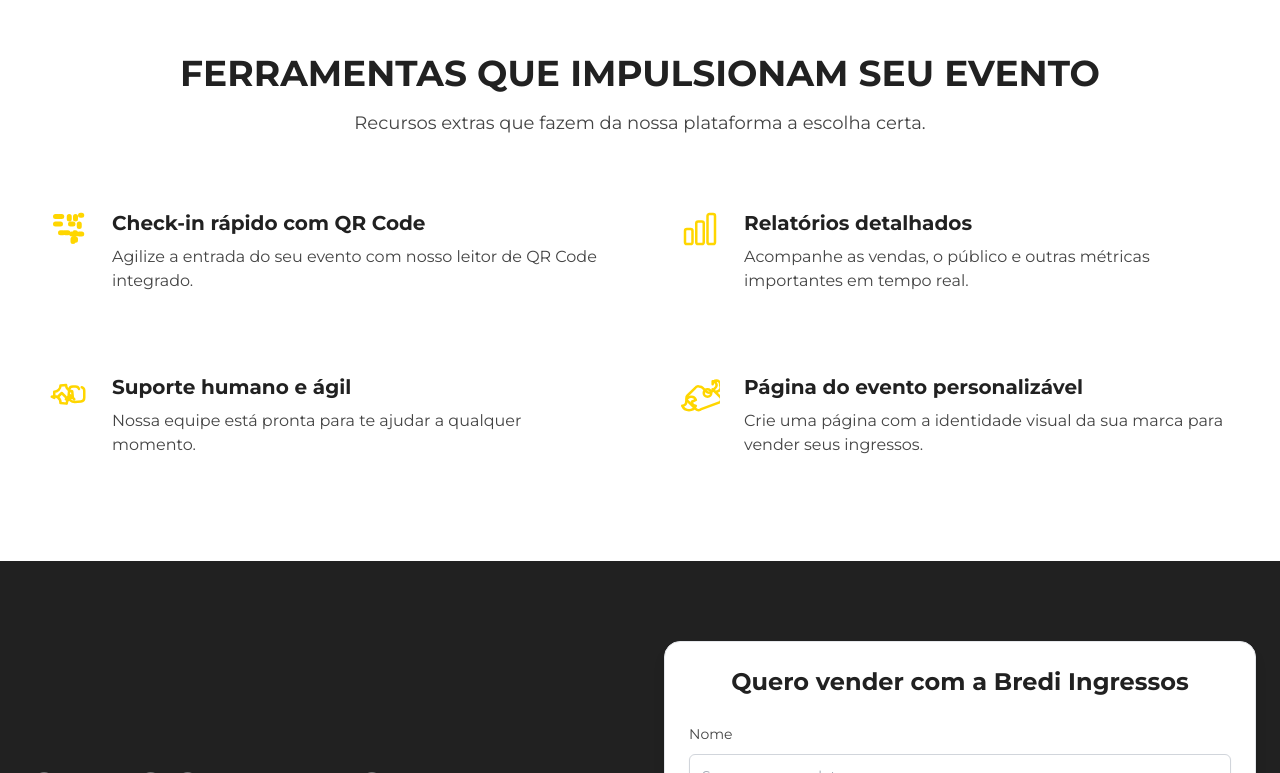
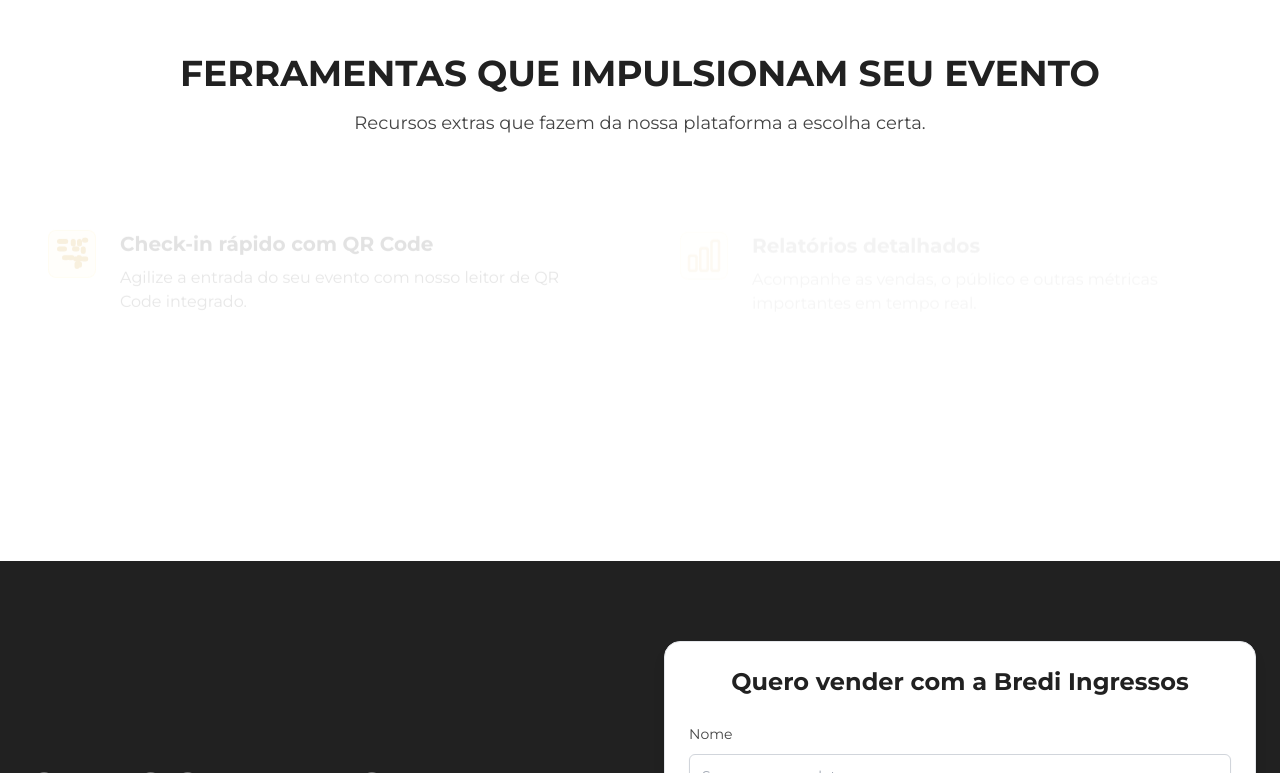
Before and after one commit to wagnermontezuma/lp-bredi-ingrssos-frontend-v1, a Next.js app: page / in a window 1280 px wide. Shown: the part 10881-11654 px from the top of the page. Built offline with nearby package versions, Linux system fonts and the light colour scheme.

Commit message:
feat: animate ferramentas feature section

```diff
--- a/src/app/(site)/globals.css
+++ b/src/app/(site)/globals.css
@@ -27,4 +27,43 @@ body {
     margin-left: 0.25rem;
     animation: pisca-cursor 1s infinite;
   }
+
+  .feature-item[data-reveal] {
+    opacity: 0;
+    transform: translateY(24px);
+    will-change: transform, opacity;
+  }
+
+  .feature-icon {
+    background: rgba(250, 204, 21, 0.12);
+    color: #ca8a04;
+    box-shadow: inset 0 0 0 1px rgba(250, 204, 21, 0.35);
+    transition: transform 0.35s cubic-bezier(0.22, 1, 0.36, 1),
+      box-shadow 0.35s ease,
+      filter 0.35s ease;
+    transform: translate3d(calc(var(--mx, 0px)), calc(var(--my, 0px)), 0);
+  }
+
+  @media (hover: hover) {
+    .feature-item:hover .feature-icon {
+      transform: translate3d(calc(var(--mx, 0px)), calc(var(--my, 0px)), 0)
+        translateY(-2px) scale(1.03);
+      box-shadow: inset 0 0 0 1px rgba(250, 204, 21, 0.55),
+        0 6px 18px rgba(250, 204, 21, 0.2);
+      filter: saturate(1.05);
+    }
+  }
 }
+
+@media (prefers-reduced-motion: reduce) {
+  .feature-item[data-reveal] {
+    transition: none !important;
+    transform: none !important;
+    opacity: 1 !important;
+  }
+
+  .feature-icon {
+    transition: none !important;
+    transform: none !important;
+  }
+}
--- a/src/components/sections/Features.tsx
+++ b/src/components/sections/Features.tsx
@@ -1,4 +1,108 @@
+"use client";
+
+import { type ReactNode, useEffect, useRef } from "react";
+
 import { ChartBarIcon, ChatBubbleLeftRightIcon, PaintBrushIcon, QrCodeIcon } from "@/components/icons/FeatureIcons";
+
+function FerramentasSectionEnhancer({ children }: { children: ReactNode }) {
+  const sectionRef = useRef<HTMLElement>(null);
+
+  useEffect(() => {
+    const sec = sectionRef.current;
+    if (!sec) return;
+
+    const reduced = window.matchMedia("(prefers-reduced-motion: reduce)").matches;
+
+    const io = new IntersectionObserver(
+      (entries) => {
+        entries.forEach((entry) => {
+          if (entry.isIntersecting) {
+            sec.classList.add("is-in");
+            if (reduced) {
+              sec.querySelectorAll<HTMLElement>("[data-reveal]").forEach((el) => {
+                el.style.opacity = "1";
+                el.style.transform = "none";
+              });
+            }
+          }
+        });
+      },
+      { threshold: 0.3 }
+    );
+
+    io.observe(sec);
+
+    if (reduced) {
+      return () => io.disconnect();
+    }
+
+    let raf = 0;
+    const items = Array.from(sec.querySelectorAll<HTMLElement>("[data-reveal]"));
+
+    const onScroll = () => {
+      cancelAnimationFrame(raf);
+      raf = requestAnimationFrame(() => {
+        const rect = sec.getBoundingClientRect();
+        const vh = window.innerHeight || 1;
+        const raw = 1 - Math.min(Math.max((rect.bottom - 120) / (vh + rect.height), 0), 1);
+        const progress = Math.min(Math.max(raw, 0), 1);
+
+        sec.style.setProperty("--p", String(progress));
+
+        items.forEach((el, index) => {
+          const delay = index * 0.08;
+          const local = Math.min(Math.max((progress - delay) / (1 - delay), 0), 1);
+          const translateY = (1 - local) * 24;
+          const opacity = local;
+          el.style.opacity = String(opacity);
+          el.style.transform = `translateY(${translateY}px)`;
+        });
+
+        const bgX = (progress * 80).toFixed(1);
+        const bgY = (progress * -40).toFixed(1);
+        sec.style.setProperty("--bgx", `${bgX}px`);
+        sec.style.setProperty("--bgy", `${bgY}px`);
+      });
+    };
+
+    onScroll();
+    window.addEventListener("scroll", onScroll, { passive: true });
+
+    const onMove = (event: MouseEvent) => {
+      const bounds = sec.getBoundingClientRect();
+      const x = (event.clientX - bounds.left) / bounds.width - 0.5;
+      const y = (event.clientY - bounds.top) / bounds.height - 0.5;
+      sec.style.setProperty("--mx", (x * 5).toFixed(2));
+      sec.style.setProperty("--my", (y * 5).toFixed(2));
+    };
+
+    sec.addEventListener("pointermove", onMove);
+
+    return () => {
+      io.disconnect();
+      window.removeEventListener("scroll", onScroll);
+      sec.removeEventListener("pointermove", onMove);
+      cancelAnimationFrame(raf);
+    };
+  }, []);
+
+  return (
+    <section
+      ref={sectionRef}
+      id="ferramentas"
+      className="
+        relative overflow-hidden py-20
+        [--bgx:0px] [--bgy:0px] [--p:0]
+        bg-white
+        before:pointer-events-none before:absolute before:inset-0 before:-z-10
+        before:bg-[radial-gradient(800px_300px_at_20%_0%,rgba(250,204,21,0.06),transparent_60%),radial-gradient(700px_280px_at_90%_10%,rgba(250,204,21,0.05),transparent_60%),repeating-linear-gradient(90deg,rgba(0,0,0,0.03)_0,rgba(0,0,0,0.03)_1px,transparent_1px,transparent_120px)]
+        before:[background-position:var(--bgx)_var(--bgy),calc(100%-var(--bgx))_calc(10%+var(--bgy)),0_0]
+      "
+    >
+      {children}
+    </section>
+  );
+}
 
 const features = [
   {
@@ -25,18 +129,26 @@ const features = [
 
 const Features = () => {
   return (
-    <section className="bg-white py-20">
+    <FerramentasSectionEnhancer>
       <div className="container mx-auto px-6">
         <div className="mb-12 text-center">
-          <h2 className="text-3xl font-bold uppercase text-bredi-primary md:text-4xl">Ferramentas que impulsionam seu evento</h2>
+          <h2 className="text-3xl font-bold uppercase text-bredi-primary md:text-4xl">
+            Ferramentas que impulsionam seu evento
+          </h2>
           <p className="mx-auto mt-4 max-w-2xl text-lg text-bredi-secondary">
             Recursos extras que fazem da nossa plataforma a escolha certa.
           </p>
         </div>
         <div className="grid grid-cols-1 gap-8 md:grid-cols-2">
           {features.map((feature) => (
-            <div key={feature.title} className="flex items-start p-6">
-              <div className="mr-6 flex-shrink-0 text-bredi-accent">{feature.icon}</div>
+            <div
+              key={feature.title}
+              className="feature-item flex items-start p-6"
+              data-reveal
+            >
+              <div className="feature-icon mr-6 flex h-12 w-12 shrink-0 items-center justify-center rounded-lg text-bredi-accent">
+                {feature.icon}
+              </div>
               <div>
                 <h3 className="mb-2 text-xl font-bold text-bredi-primary">{feature.title}</h3>
                 <p className="text-bredi-secondary">{feature.description}</p>
@@ -45,7 +157,7 @@ const Features = () => {
           ))}
         </div>
       </div>
-    </section>
+    </FerramentasSectionEnhancer>
   );
 };
 
```
